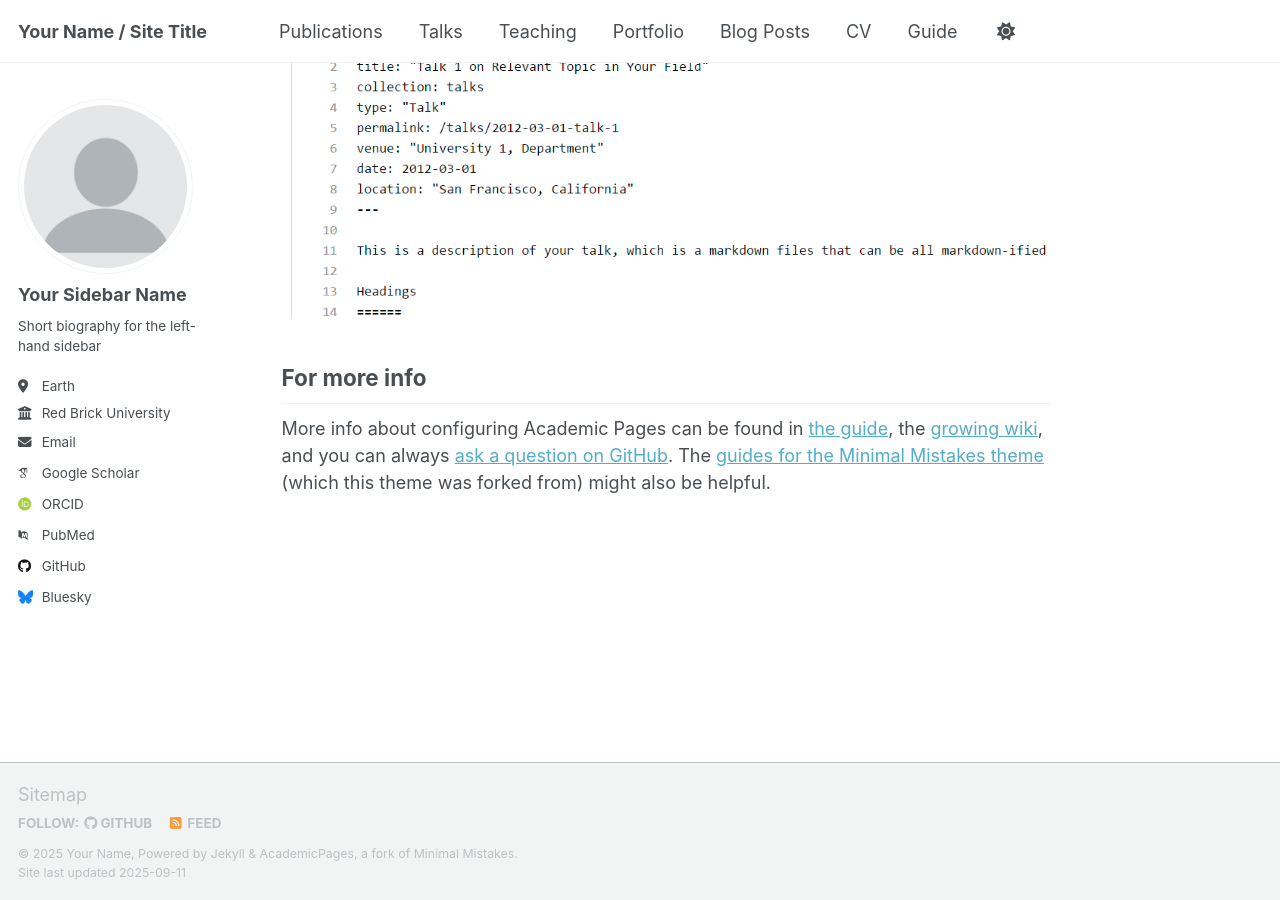
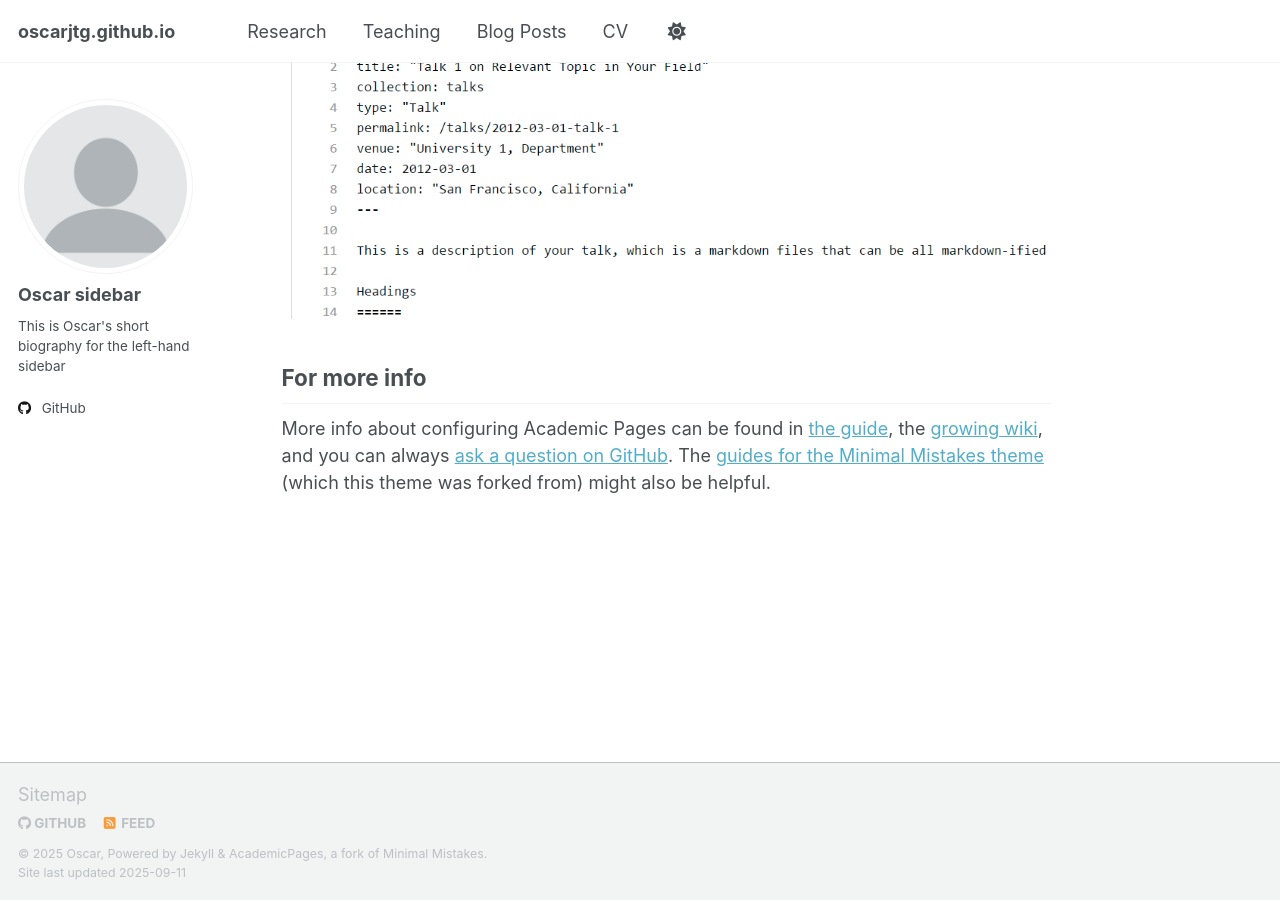
Before and after one commit to oscarjtg/oscarjtg.github.io, a Jekyll site: the page built from _pages/about.md, in a window 1280 px wide and 900 px high, scrolled down 2880 px. Built offline with Jekyll 4.4.1, drawn with Linux system fonts in a browser that asks for light colours; some web fonts are replaced; a script that is not in the unit is left out.

Commit message:
first modifications

```diff
--- a/_config.yml
+++ b/_config.yml
@@ -7,15 +7,15 @@
 # server process.
 
 # Basic Site Settings
-locale                   : "en-US"
+locale                   : "en-UK"
 site_theme               : "default" # Currently available options are "default", "air"
-title                    : "Your Name / Site Title"
+title                    : "oscarjtg.github.io"
 title_separator          : "-"
-name                     : &name "Your Name"
+name                     : &name "Oscar"
 description              : &description "personal description"
-url                      : https://academicpages.github.io # the base hostname & protocol for your site e.g. "https://[your GitHub username].github.io" or if you already have some other page hosted on Github then use "https://[your GitHub username].github.io/[Your Repo Name]"
+url                      : https://oscarjtg.github.io # the base hostname & protocol for your site e.g. "https://[your GitHub username].github.io" or if you already have some other page hosted on Github then use "https://[your GitHub username].github.io/[Your Repo Name]"
 baseurl                  : "" # the subpath of your site, e.g. "/blog"
-repository               : "academicpages/academicpages.github.io"
+repository               : "oscarjtg/oscarjtg.github.io"
 
 # Site Author - The following control what appear as part of the author content on the side bar.
 #               If a field is blank the icon and link will not appear, otherwise it will be shown.
@@ -23,23 +23,23 @@
 author:
   # Biographic information
   avatar           : "profile.png"
-  name             : "Your Sidebar Name"
+  name             : "Oscar sidebar"
   pronouns         : # example: "she/her"
-  bio              : "Short biography for the left-hand sidebar"
-  location         : "Earth"
-  employer         : "Red Brick University"
+  bio              : "This is Oscar's short biography for the left-hand sidebar"
+  location         : # "Earth"
+  employer         : # "Red Brick University"
   uri              : # URL
-  email            : "none@example.org"
+  email            : # "none@example.org"
 
   # Academic websites
   academia         : # URL
   arxiv            : # URL - Update with the correct link to your profile
-  googlescholar    : "https://scholar.google.com/citations?user=PS_CX0AAAAAJ"
+  googlescholar    : # "https://scholar.google.com/citations?user=PS_CX0AAAAAJ"
   inspire-hep      : # URL
   impactstory      : # URL
-  orcid            : "http://orcid.org/yourorcidurl"
+  orcid            : # "http://orcid.org/yourorcidurl"
   semantic         : # URL
-  pubmed           : "https://www.ncbi.nlm.nih.gov/pubmed/?term=john+snow"
+  pubmed           : # "https://www.ncbi.nlm.nih.gov/pubmed/?term=john+snow"
   researchgate     : # URL
   scopus           : # URL
 
@@ -47,13 +47,13 @@
   bitbucket        : # Username - Update with your username on the site
   codepen          : # Username
   dribbble         : # Username
-  github           : "academicpages"
+  github           : "oscarjtg"
   kaggle           : # Username
   stackoverflow    : # User number or user number and name (i.e., use "1" or "1/jeff-atwood")
 
   # Social media
   artstation       : # Username
-  bluesky          : "bsky.app" # Replace this with you Bluesky username
+  bluesky          : # "bsky.app" # Replace this with you Bluesky username
   facebook         : # Username
   flickr           : # Username
   foursquare       : # Username
--- a/_data/navigation.yml
+++ b/_data/navigation.yml
@@ -8,17 +8,20 @@
 #      Markdown formatted page while the second is generated using JSON.
 
 main:
-  - title: "Publications"
-    url: /publications/
+  # - title: "Publications"
+  #   url: /publications/
 
-  - title: "Talks"
-    url: /talks/
+  # - title: "Talks"
+  #   url: /talks/
+
+  - title: "Research"
+    url: /research/
 
   - title: "Teaching"
     url: /teaching/
 
-  - title: "Portfolio"
-    url: /portfolio/
+  # - title: "Portfolio"
+  #   url: /portfolio/
 
   - title: "Blog Posts"
     url: /year-archive/
@@ -29,5 +32,5 @@
   # - title: "CV"
   #   url: /cv-json/
 
-  - title: "Guide"
-    url: /markdown/
+  # - title: "Guide"
+  #   url: /markdown/
```
Also changed, not shown: _research/research.md (added, +5 -0 lines).
